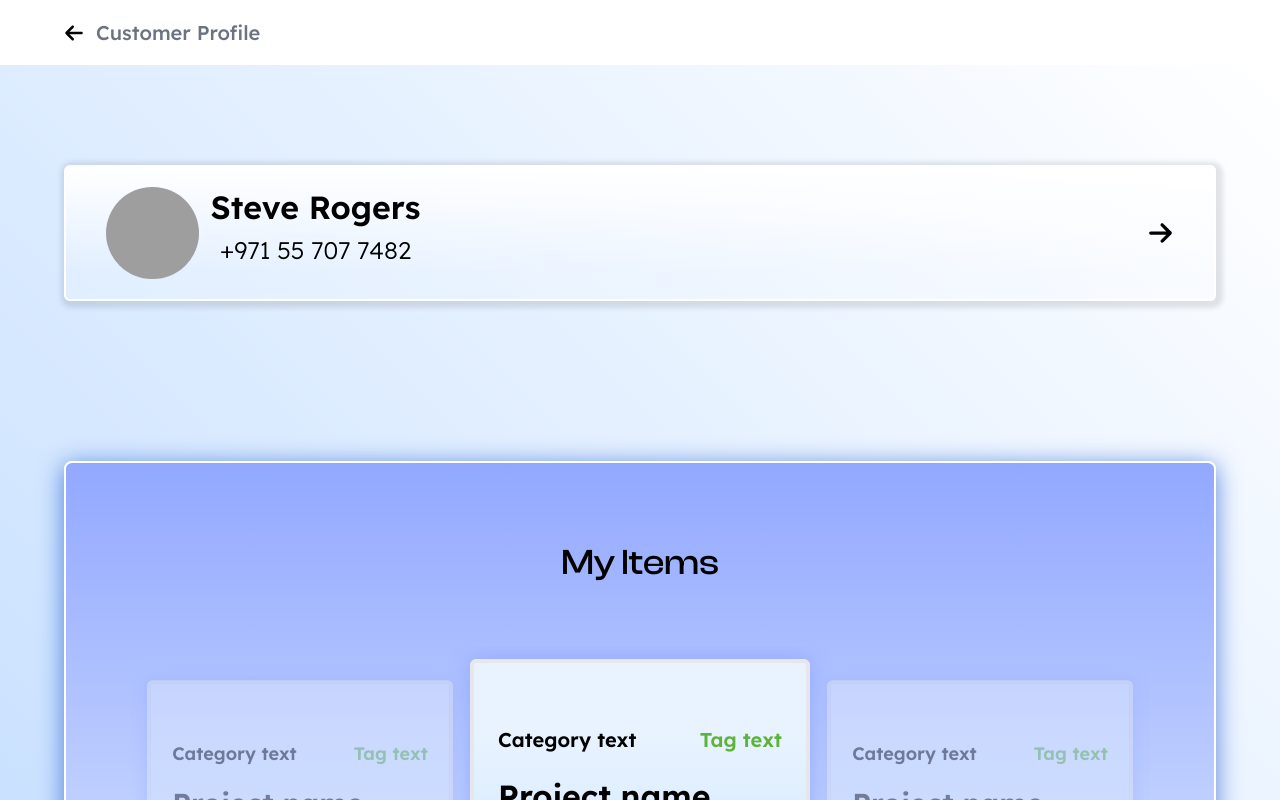
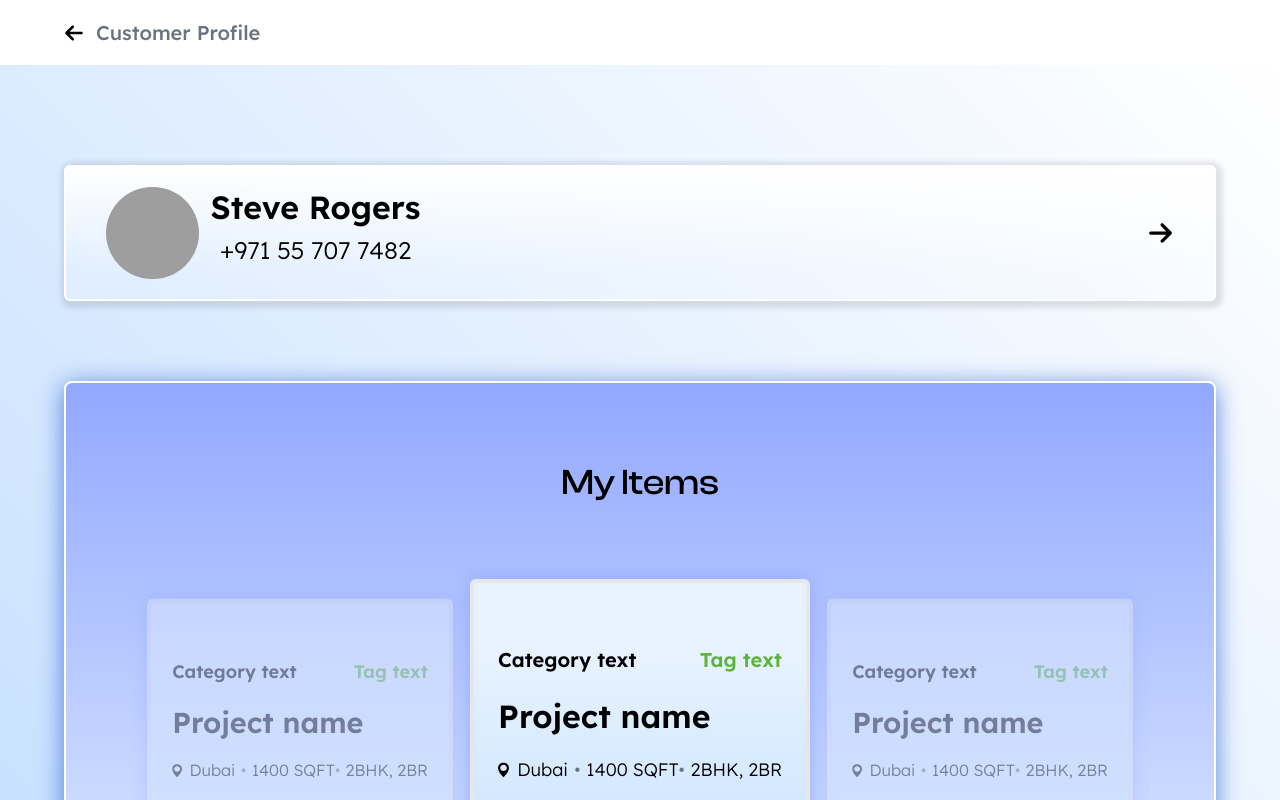
Before and after one commit to Hashir-Khan777/payshift, a Next.js app: page /customer-profile in a window 1280 px wide. Shown: the top 800 px of the page. Built offline with nearby package versions, Linux system fonts and the light colour scheme; grey boxes are pictures that could not be loaded.

Commit message:
added profileMyItem

```diff
--- a/src/Components/ProfileMyItems.jsx
+++ b/src/Components/ProfileMyItems.jsx
@@ -31,7 +31,7 @@ const ProfileMyItems = ({ cards, headingWhite, headingBlack }) => {
 
     return (
         <div
-            className="w-[90%] container rounded-lg mx-auto mt-20 py-20  px-16 border-[2px] border-white"
+            className="w-[90%] rounded-lg mx-auto py-20 px-16 border-[2px] border-white"
             style={{
                 background: "linear-gradient(0deg, #E8F3FF 15.92%, #92A8FF 100%)",
                 boxShadow: "0px 4px 24px 0px rgba(0, 69, 197, 0.64)",
@@ -80,20 +80,21 @@ const ProfileMyItems = ({ cards, headingWhite, headingBlack }) => {
                             >
                                 {/* ---- Card Content---- */}
                                 <div className="w-full flex flex-row justify-between items-center gap-10">
-                                    <p className="font-lexend font-[600] text-[20px]/[25px] tracking-[4%] text-[#000000]">{card.category}</p>
-                                    <p className="font-lexend font-[600] text-[20px]/[25px] tracking-[4%] text-[#5EB43B]">{card.tag}</p>
+                                    <p className="font-lexend font-[600] lg:text-[20px]/[25px] text-[17px]/[20px] whitespace-nowrap tracking-[4%] text-[#000000]">{card.category}</p>
+                                    <p className="font-lexend font-[600] lg:text-[20px]/[25px] text-[17px]/[20px] whitespace-nowrap tracking-[4%] text-[#5EB43B]">{card.tag}</p>
                                 </div>
 
                                 <h1  className="font-lexend font-[600] text-[32px]/[40px] tracking-[4%] text-[#000000]">{card.projectName}</h1>
 
-                                <div className="flex flex-row justify-center items-center gap-10">
-                                    <p className="flex flex-row gap-2 justify-center items-center">
+                                <div className="flex flex-row w-full justify-between gap-5 items-center ">
+                                    <p className="w-[30%] flex flex-row gap-2 justify-start items-center">
                                         <img src="./svgIcons/location.svg" alt="Location Icon" className="w-[16px] h-[16px]" />
-                                        <span className="md:text-[20px]/[25px] text-[12px]/[15px] font-[300] font-lexend tracking-[4%]">Dubai</span>
+                                        <span className="lg:text-[18px]/[20px] md:text-[17px]/[15px] text-[18px]/[20px]  font-[300] font-lexend tracking-[4%]">Dubai</span>
                                     </p>
-                                    <ul className="flex flex-row justify-center items-center gap-10">
-                                        <li className="relative before:content-['•'] before:absolute before:-left-3 before:text-gray-500 md:text-[20px]/[25px] text-[12px]/[15px] font-[300] font-lexend tracking-[4%]">1400 SQFT</li>
-                                        <li className="relative before:content-['•'] before:absolute before:-left-3 before:text-gray-500 md:text-[20px]/[25px] text-[12px]/[15px] font-[300] font-lexend tracking-[4%]">2BHK, 2BR</li>
+
+                                    <ul className="lg:w-[70%] w-[60%] flex flex-row justify-between items-center gap-3">
+                                        <li className="relative before:content-['•'] before:absolute before:-left-3 before:text-gray-500 lg:text-[18px]/[20px] md:text-[17px]/[15px] text-[18px]/[20px]  font-[300] font-lexend tracking-[4%] whitespace-nowrap">1400 SQFT</li>
+                                        <li className="relative before:content-['•'] before:absolute before:-left-3 before:text-gray-500 lg:text-[18px]/[20px] md:text-[17px]/[15px] text-[18px]/[20px] font-[300] font-lexend tracking-[4%] whitespace-nowrap">2BHK, 2BR</li>
                                     </ul>
                                 </div>
 
```
